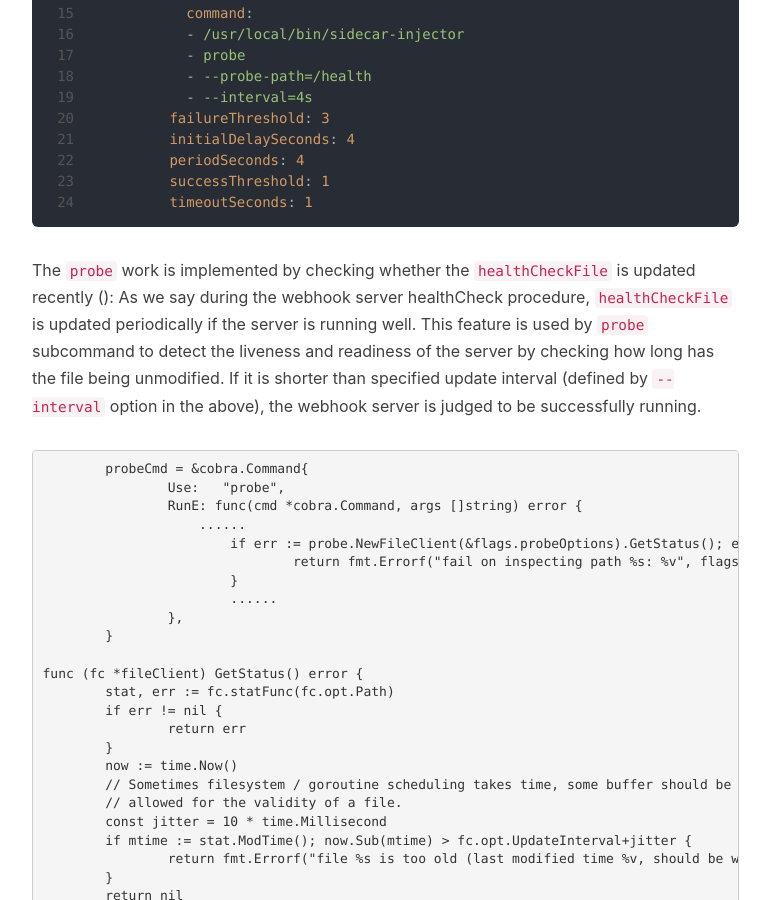
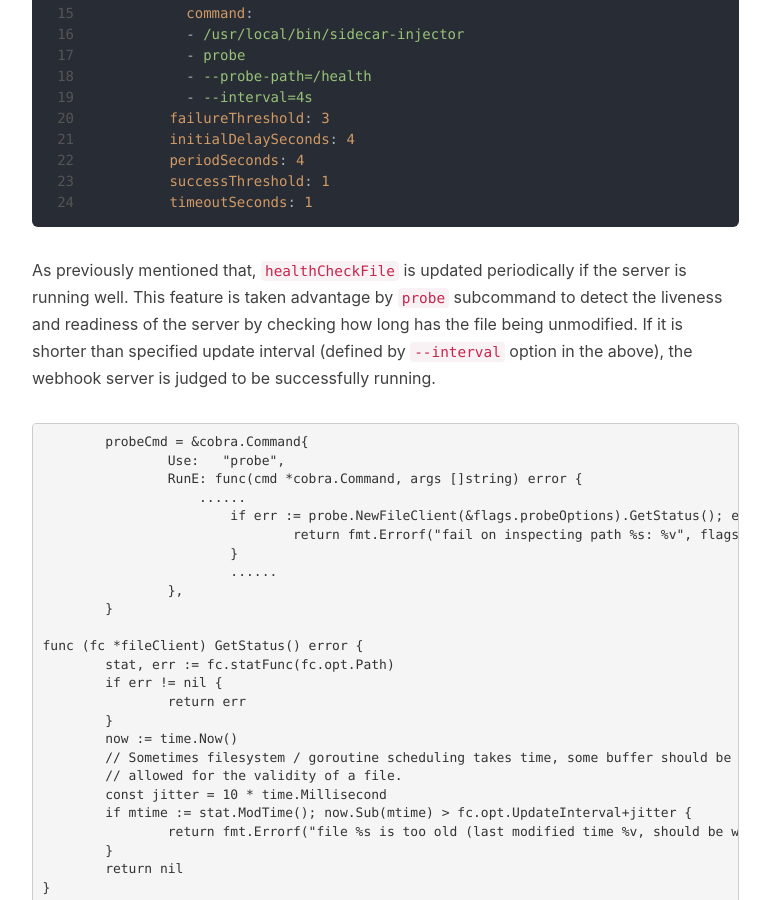
Before and after one commit to SerenaFeng/SerenaFeng.github.io, a Jekyll site: the page built from _posts/2019-04-15-istio-sidecar-injector-webhook.md, in a window 1280 px wide and 900 px high, scrolled down 8115 px. Shown: the whole window, without its empty margins (233-1003 px from the left). Built offline with Jekyll 4.4.1, drawn with Linux system fonts in a browser that asks for light colours; nearby versions of some CDN libraries; comment, search, counter and statistics services are not loaded.

Commit message:
add istio-sidecar-injector-webhook

````diff
--- a/_posts/2019-04-15-istio-sidecar-injector-webhook.md
+++ b/_posts/2019-04-15-istio-sidecar-injector-webhook.md
@@ -378,10 +378,9 @@ locally-running sidecar-injector-webhook server. The configuration in pod's yaml
         timeoutSeconds: 1
 ```
 
-The `probe` work is implemented by checking whether the `healthCheckFile` is updated recently ():
-As we say during the webhook server healthCheck procedure, `healthCheckFile` is updated
-periodically if the server is running well. This feature is used by `probe` subcommand to detect the
-liveness and readiness of the server by checking how long has the file being unmodified. If it is
+As previously mentioned that, `healthCheckFile` is updated periodically if the server is running
+well. This feature is taken advantage by `probe` subcommand to detect the liveness and readiness of
+the server by checking how long has the file being unmodified. If it is
 shorter than specified update interval (defined by `--interval` option in the above), the webhook
 server is judged to be successfully running.
 
````
